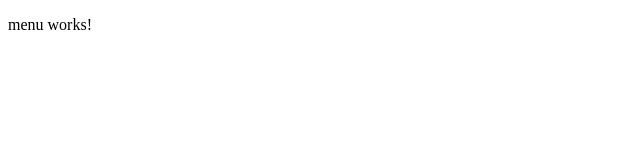
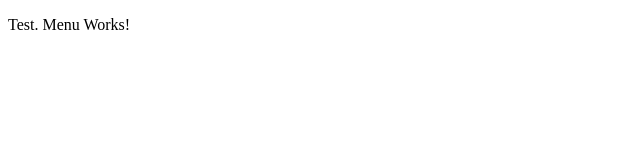
Before and after one commit to NateShetler/chapel-gc-cafe, an Angular app: page /menu in a window 1280 px wide. Shown: the top 160 px of the page, without its empty margins (0-640 px from the left). Built offline with nearby package versions, Linux system fonts and the light colour scheme.

Commit message:
test initial functionality

```diff
--- a/src/app/components/menu/menu.component.html
+++ b/src/app/components/menu/menu.component.html
@@ -1 +1 @@
-<p>menu works!</p>
+<p>Test. Menu Works!</p>
```
Also changed, not shown: 1 other file (tests, documents, lock files or other folders).
